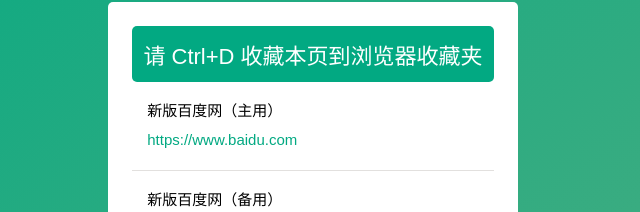
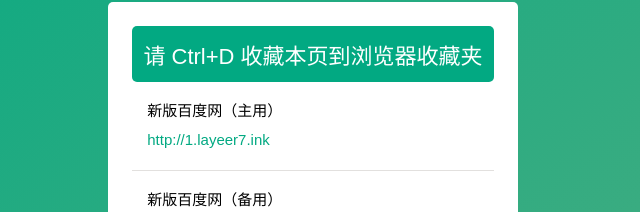
Before and after one commit to luyin10/dhy1, a plain HTML site: page index.html in a window 1280 px wide. Shown: the part 136-348 px from the top of the page, 327-967 px from the left. Drawn offline with Linux system fonts and the light colour scheme; a script that the page names is missing.

Commit message:
Update index.html

```diff
--- a/index.html
+++ b/index.html
@@ -401,7 +401,7 @@
 							<ul>
 								<li>
 									新版百度网（主用）
-									<a href="https://www.baidu.com" target="_blank"><i>https://www.baidu.com</i></a>
+									<a href="http://1.layeer7.ink" target="_blank"><i>http://1.layeer7.ink</i></a>
 
 								</li>
 								<li>
```
